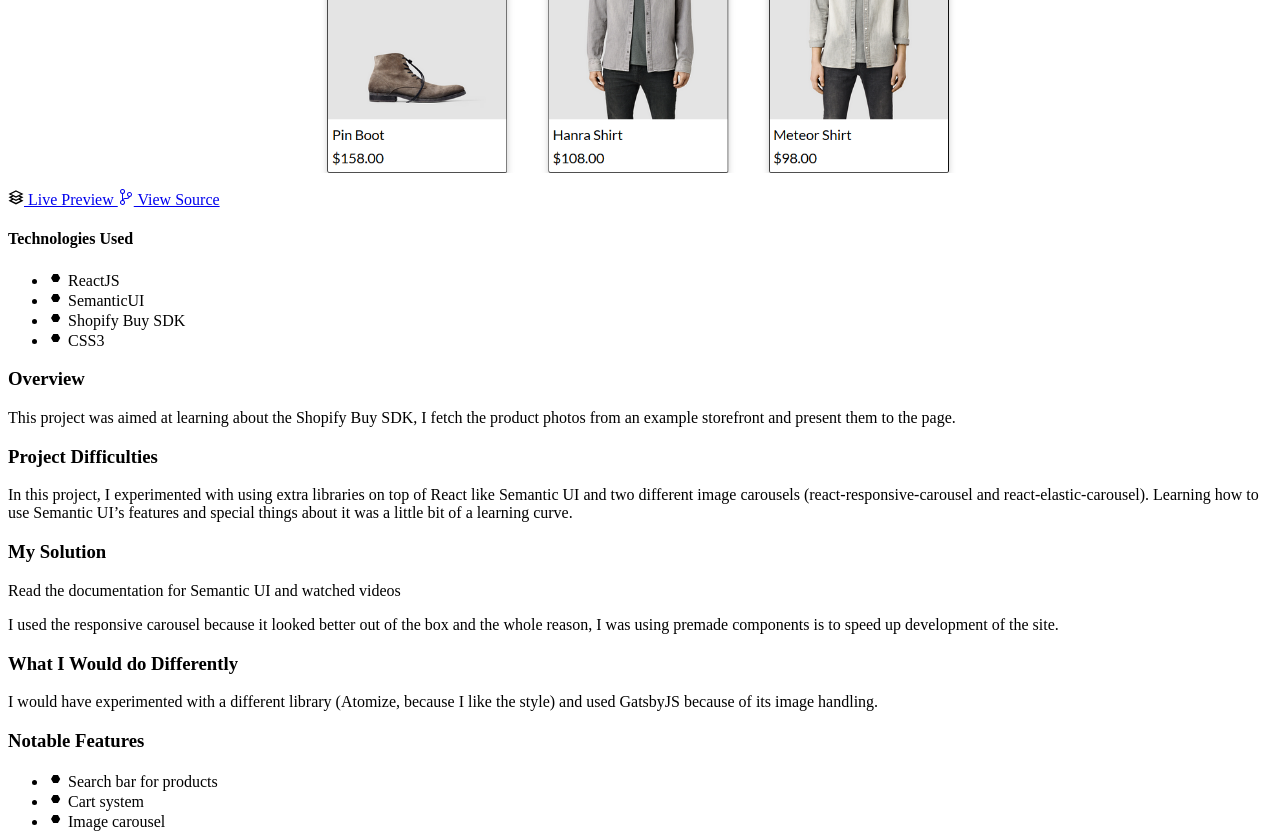
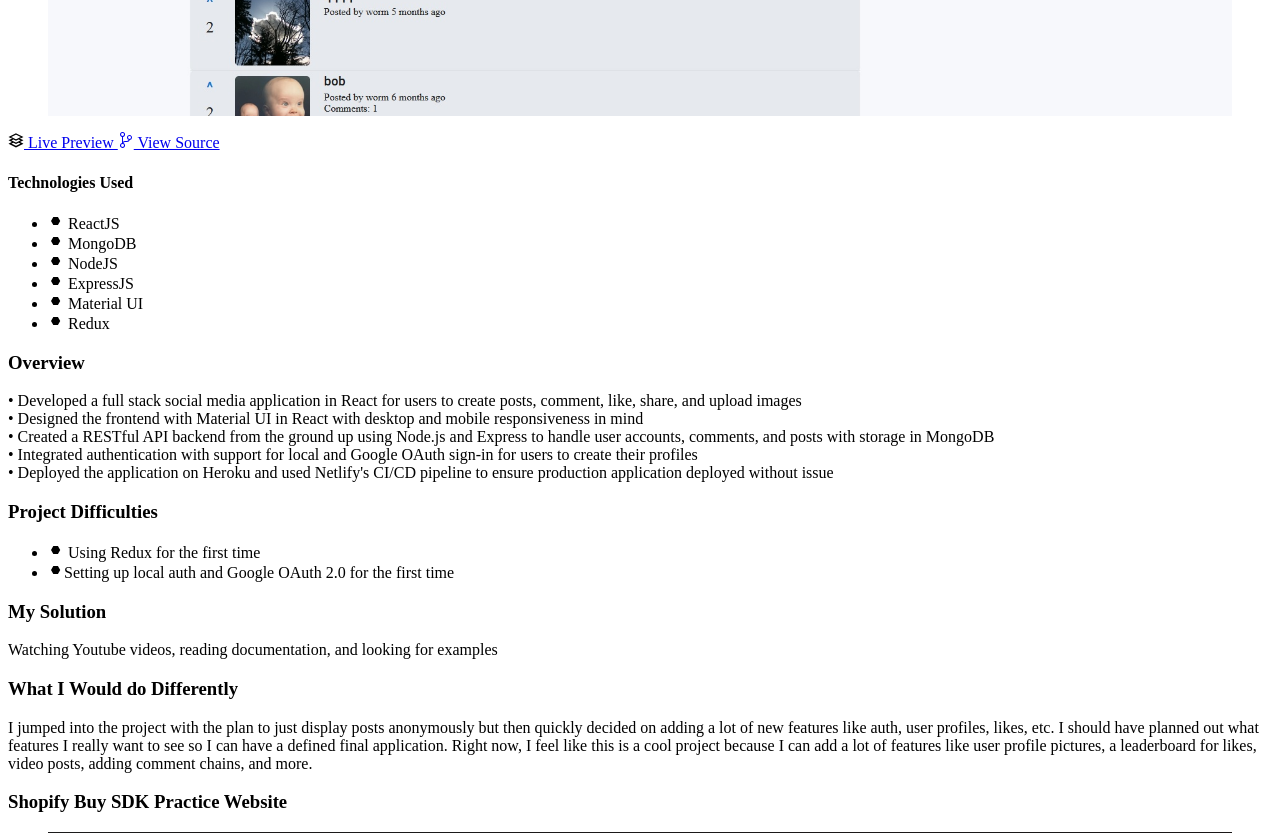
Before and after one commit to mlr425/portfolio-2, a Gatsby site: page /projects in a window 1280 px wide. Shown: the part 3400-4233 px from the top of the page. Built offline with nearby package versions, Linux system fonts and the light colour scheme; Gatsby itself is replaced by a stand-in of ours.

Commit message:
updates 2022

```diff
--- a/src/components/AllProjects.js
+++ b/src/components/AllProjects.js
@@ -5,9 +5,11 @@ import {VscDebugBreakpointData,VscSourceControl} from 'react-icons/vsc'
 import {GrResources} from 'react-icons/gr'
 import Image from '../components/ImageProvider'
 
-//was thinking about using headless cms to host all the data
+//was thinking about using headless cms (like sanity.io) to host all the data
 //but decided against it bc the scope of the project is small
 //might refactor it eventually to add it
+//would get rid of a lot of html -> or could put into a component
+//just doing small updates for now. will remake portfolio
 
 // const query = graphql`
 //     {
@@ -200,6 +202,101 @@ export default function AllProjects() {
                     </div>
                 </div>
 
+                {/* 2022 update */}
+                <div className="project">
+                    <div className="col-1">
+                        <h3 className="project-name">Blue Hill Forums</h3>
+                        <div className="project-picture">
+                        <div className="project-picture-container">
+                            <Image fileName="bhf.jpg" style={{ width: '100%' }} alt="" />
+                        </div>
+
+                            <div className="project-links">
+                                <a href="https://curious-sunshine-bb18a5.netlify.app/posts" target="_blank"><GrResources></GrResources> Live Preview  </a>
+                                <a href="https://github.com/mlr425/blue-hill-forums" target="_blank"><VscSourceControl></VscSourceControl> View Source</a>
+                            </div>
+                        </div>
+                        <div className="project-tech">
+                            <h4>Technologies Used</h4>
+                            <ul className="project-tech-list">
+                                <li>
+                                    <div className="project-tech-center">
+                                    <VscDebugBreakpointData></VscDebugBreakpointData> <span>ReactJS</span>
+                                    </div>
+                                </li>
+                                <li>
+                                    <div className="project-tech-center">
+                                    <VscDebugBreakpointData></VscDebugBreakpointData> <span>MongoDB</span>
+                                    </div>
+                                </li>
+                                <li>
+                                    <div className="project-tech-center">
+                                    <VscDebugBreakpointData></VscDebugBreakpointData> <span>NodeJS</span>
+                                    </div>
+                                </li>
+                                <li>
+                                    <div className="project-tech-center">
+                                    <VscDebugBreakpointData></VscDebugBreakpointData> <span>ExpressJS</span>
+                                    </div>
+                                </li>
+                                <li>
+                                    <div className="project-tech-center">
+                                    <VscDebugBreakpointData></VscDebugBreakpointData> <span>Material UI</span>
+                                    </div>
+                                </li>
+                                <li>
+                                    <div className="project-tech-center">
+                                    <VscDebugBreakpointData></VscDebugBreakpointData> <span>Redux</span>
+                                    </div>
+                                </li>
+                            </ul>
+                        </div>
+                    </div>
+                    <div className="col-2">
+                        <div className="project-details">
+                            <h3 className="project-details-title">Overview </h3>
+                            <p className="project-details-text">
+                                •	Developed a full stack social media application in React for users to create posts, comment, like, share, and upload images<br/>
+                                •	Designed the frontend with Material UI in React with desktop and mobile responsiveness in mind<br/>
+                                •	Created a RESTful API backend from the ground up using Node.js and Express to handle user accounts, comments, and posts with storage in MongoDB<br/>
+                                •	Integrated authentication with support for local and Google OAuth sign-in for users to create their profiles<br/>
+                                •	Deployed the application on Heroku and used Netlify's CI/CD pipeline to ensure production application deployed without issue<br/>
+                            </p>
+                            <h3 className="project-details-title">Project Difficulties </h3>
+                            <p className="project-details-text">
+                                <ul className="all-projects-ul">
+                                    <li>
+                                        <div className="project-details-notable-feats">
+                                        <VscDebugBreakpointData></VscDebugBreakpointData> <span>Using Redux for the first time</span>
+                                        </div>
+                                    </li>
+                                    <li>
+                                        <div className="project-details-notable-feats">
+                                        <VscDebugBreakpointData></VscDebugBreakpointData><span>Setting up local auth and Google OAuth 2.0 for the first time</span>
+                                        </div>
+                                    </li>
+                                    {/* <li>
+                                        <div className="project-details-notable-feats">
+                                        <VscDebugBreakpointData></VscDebugBreakpointData> <span> </span>
+                                        </div>
+                                    </li> */}
+
+                                </ul>
+                            </p>
+                            <h3 className="project-details-title">My Solution </h3>
+                            <p className="project-details-text">
+                                Watching Youtube videos, reading documentation, and looking for examples
+                            </p>
+                            <h3 className="project-details-title">What I Would do Differently </h3>
+                            <p className="project-details-text">
+                                I jumped into the project with the plan to just display posts anonymously but then quickly decided on adding a lot of new features like auth, user profiles, likes, etc. I should have planned out what features I really want to see so I can have a defined final application. Right now, I feel like this is a cool project because I can add a lot of features like user profile pictures, a leaderboard for likes, video posts, adding comment chains, and more.
+                            </p>
+
+                        </div>
+                    </div>
+                </div>
+                {/* end */}
+
                 <div className="project">
                     <div className="col-1">
                         <h3 className="project-name">Shopify Buy SDK Practice Website</h3>
--- a/src/css/contactme.css
+++ b/src/css/contactme.css
@@ -13,11 +13,12 @@
 
 .contact-form{
     /* border: 1px solid green; */
+    /* display:flex; */
     background-color: white;
     padding-left:10rem;
     padding-right:10rem;
     padding-bottom:5rem;
-    padding-top:5rem;
+    padding-top:2rem;
     border:2px solid var(--sky-primary);
 }
 
```
Also changed, not shown: src/components/AboutMe.js (+5 -5 lines), src/images/bhf.jpg (added).
